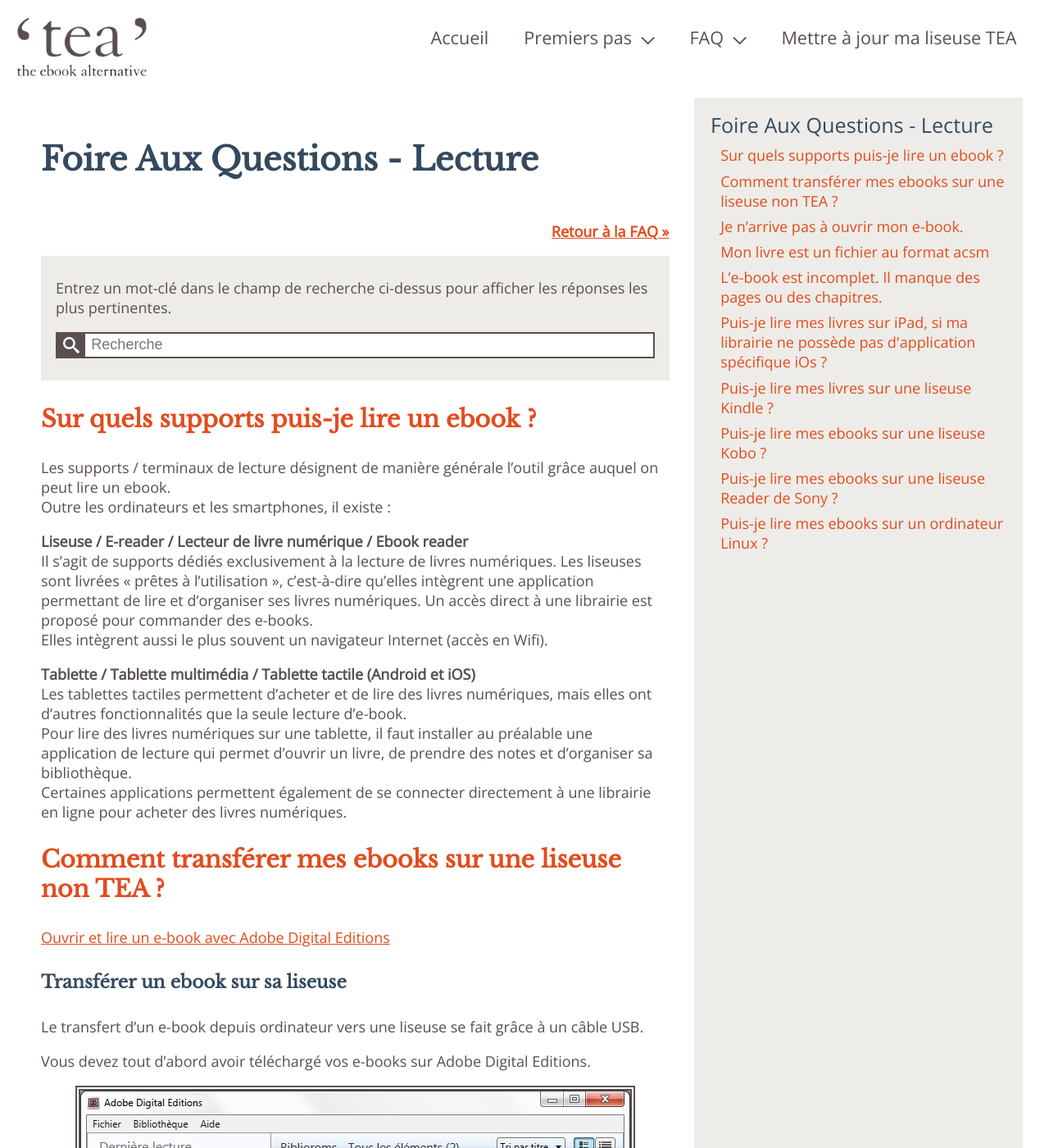
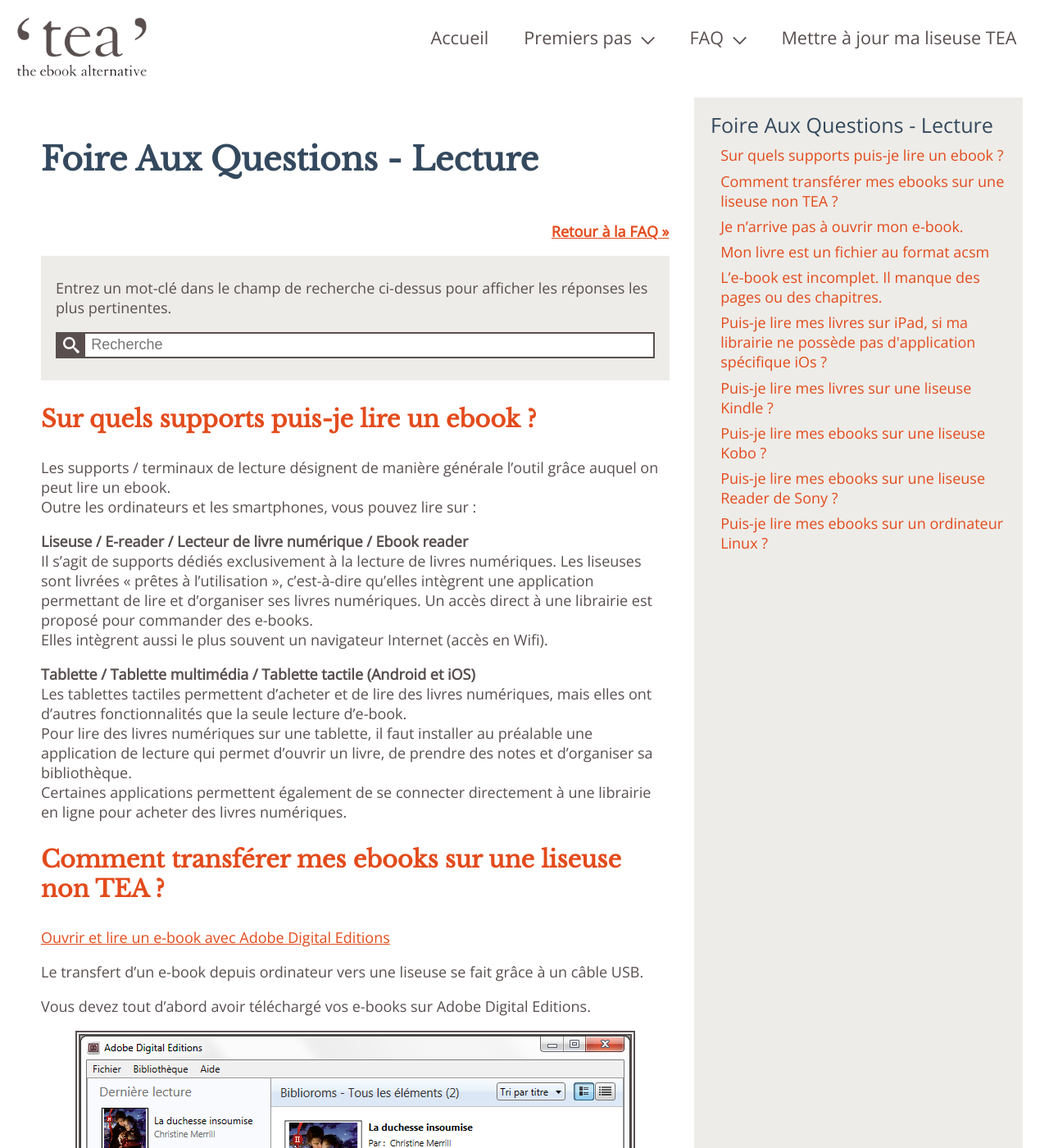
Before and after one commit to TEA-ebook/help-center, a Jekyll site: the page built from _pages/FAQ-lecture.md, in a window 1280 px wide and 1400 px high. Shown: the whole window at 82% size. Built offline with Jekyll 4.4.1, drawn with Linux system fonts in a browser that asks for light colours.

Commit message:
Update FAQ-lecture.md

```diff
--- a/_pages/FAQ-lecture.md
+++ b/_pages/FAQ-lecture.md
@@ -10,7 +10,7 @@ type: faq
 ### Sur quels supports puis-je lire un ebook ?
 
 Les supports / terminaux de lecture désignent de manière générale l'outil grâce auquel on peut lire un ebook.
-Outre les ordinateurs et les smartphones, il existe :
+Outre les ordinateurs et les smartphones, vous pouvez lire sur :
 
 **Liseuse / E-reader / Lecteur de livre numérique / Ebook reader**
 Il s'agit de supports dédiés exclusivement à la lecture de livres numériques. Les liseuses sont livrées « prêtes à l'utilisation », c’est-à-dire qu'elles intègrent une application permettant de lire et d'organiser ses livres numériques. Un accès direct à une librairie est proposé pour commander des e-books.
@@ -26,8 +26,6 @@ Certaines applications permettent également de se connecter directement à une
 ### Comment transférer mes ebooks sur une liseuse non TEA ?
 
 [Ouvrir et lire un e-book avec Adobe Digital Editions](/ade/#installer-adobe-digital-editions)
-
-#### Transférer un ebook sur sa liseuse
 
 {% include transferer-ordinateur-liseuse.md %}
 
```
